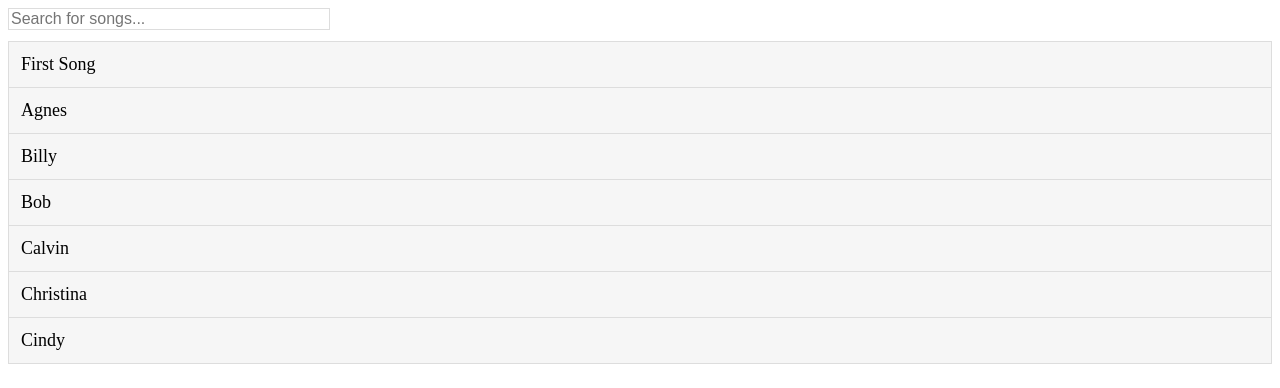
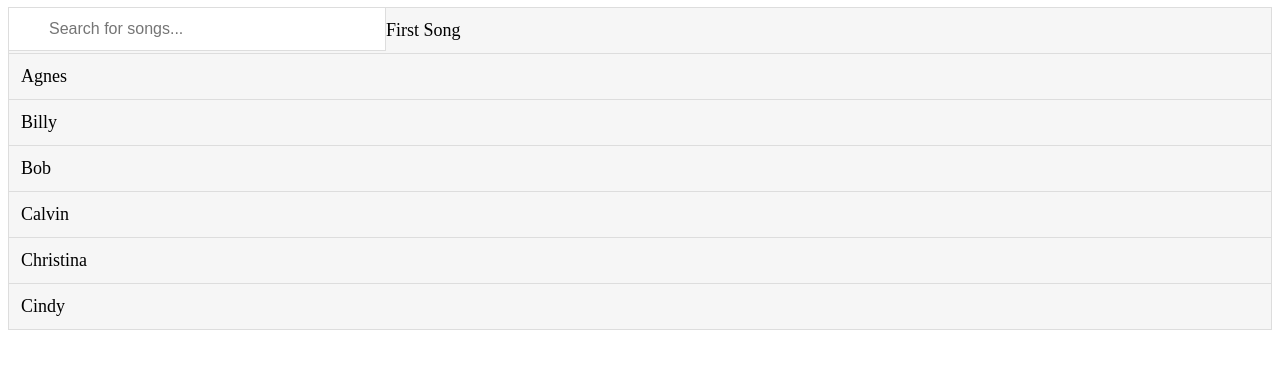
Before and after one commit to lukewdavis/songlibrary, a plain HTML site: page index.html in a window 1280 px wide. Drawn offline with Linux system fonts and the light colour scheme.

Commit message:
Update styles.css

```diff
--- a/styles.css
+++ b/styles.css
@@ -4,9 +4,10 @@
   background-repeat: no-repeat; /* Do not repeat the icon image */
   width: 25%; /* Full-width */
   font-size: 16px; /* Increase font-size */
-  /* padding: 12px 20px 12px 40px; /* Add some padding */
+  padding: 12px 20px 12px 40px; /* Add some padding */
   border: 1px solid #ddd; /* Add a grey border */
   margin-bottom: 12px; /* Add some space below the input */
+  float: left;
 }
 
 #songList {
```
